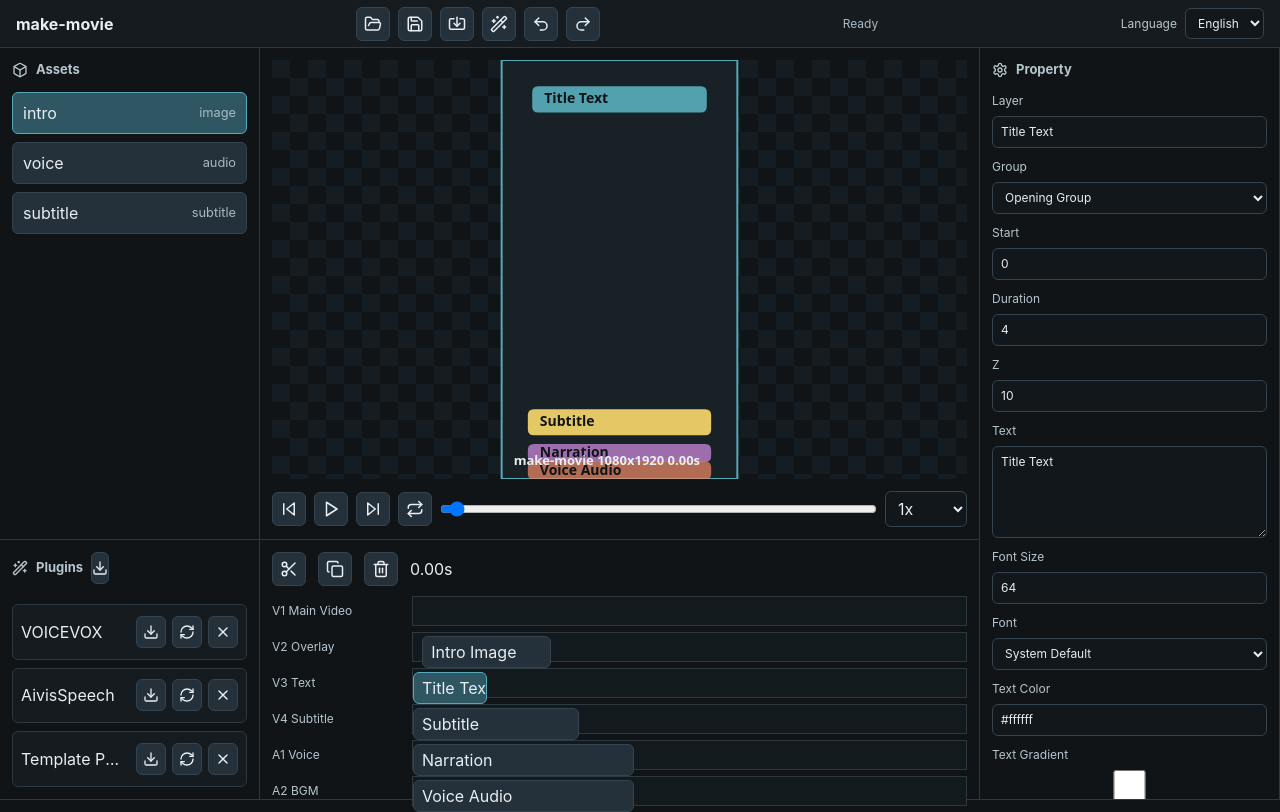
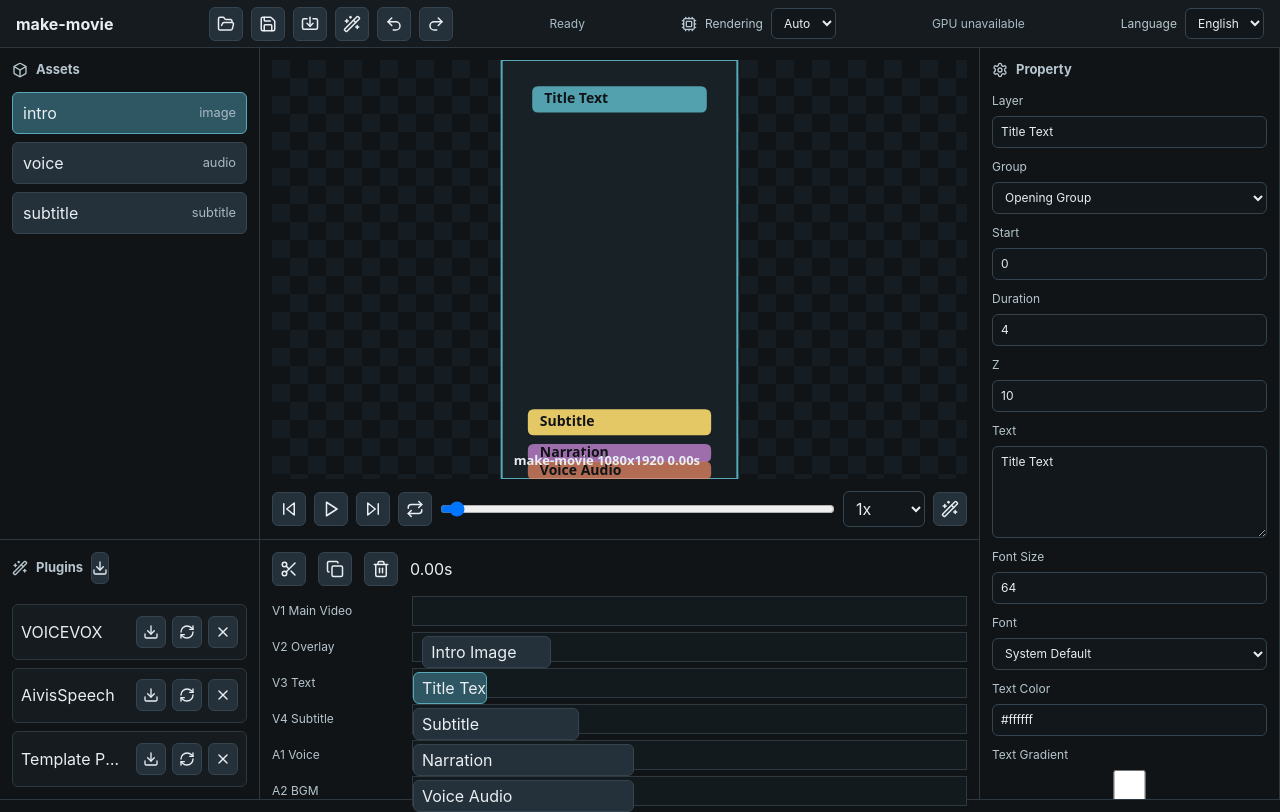
Before and after one commit to isksss/make-movie, a React (Vite) app in the folder apps/mm-gui/: page / in a window 1280 px wide. Built offline with nearby package versions, Linux system fonts and the light colour scheme.

Commit message:
feat(gui): レンダリングバックエンド選択を追加する
GUIからAuto/CPU/Skia/GPUを選択し、動画書き出しとRustプレビュー生成へ選択中バックエンドを渡せるようにした。GPU probe結果の表示と日英文言、Tauri/GUIテストも追加した。

```diff
--- a/apps/mm-gui/src/services/tauri.ts
+++ b/apps/mm-gui/src/services/tauri.ts
@@ -1,10 +1,15 @@
 import { invoke } from "@tauri-apps/api/core";
-import type { AssetKind } from "../types";
+import type { AssetKind, GpuProbeResult, RenderBackend } from "../types";
 
 export const commands = {
   loadProject: (path: string) => invoke<string>("load_project", { path }),
   saveProject: (path: string, toml: string) => invoke<void>("save_project", { path, toml }),
   buildProject: (path: string) => invoke<void>("build_project", { path }),
+  buildProjectWithBackend: (path: string, backend: RenderBackend) =>
+    invoke<void>("build_project_with_backend", { path, backend }),
+  renderPreviewFrame: (path: string, time: number, backend: RenderBackend) =>
+    invoke<string>("render_preview_frame", { path, time, backend }),
+  probeGpuBackend: () => invoke<GpuProbeResult>("probe_gpu_backend"),
   listSystemFonts: () => invoke<string[]>("list_system_fonts"),
   importAsset: (projectRoot: string, sourcePath: string, kind: AssetKind) =>
     invoke<string>("import_asset", { projectRoot, sourcePath, kind }),
--- a/apps/mm-gui/src/styles.css
+++ b/apps/mm-gui/src/styles.css
@@ -94,8 +94,29 @@
     white-space: nowrap;
   }
 
+  .render-backend-select {
+    align-items: center;
+    display: flex;
+    gap: 8px;
+    white-space: nowrap;
+  }
+
+  .render-backend-select select,
   .language-select select {
     min-height: 30px;
+  }
+
+  .gpu-status {
+    color: #a8bac4;
+    font-size: 12px;
+    max-width: 180px;
+    overflow: hidden;
+    text-overflow: ellipsis;
+    white-space: nowrap;
+  }
+
+  .gpu-status.available {
+    color: #8dd6a3;
   }
 
   .toolbar button,
@@ -233,7 +254,7 @@
     align-items: center;
     display: grid;
     gap: 8px;
-    grid-template-columns: repeat(4, 34px) 1fr 82px;
+    grid-template-columns: repeat(4, 34px) 1fr 82px 34px;
   }
 
   .preview-controls input {
--- a/apps/mm-gui/src/types.ts
+++ b/apps/mm-gui/src/types.ts
@@ -40,6 +40,12 @@ export type TextAlignKind = "left" | "center" | "right";
 export type TextGradientDirection = "vertical" | "horizontal";
 export type TtsProviderKind = "voicevox" | "aivis_speech" | "coeiro_ink";
 export type AssetMode = "copy" | "link";
+export type RenderBackend = "auto" | "cpu" | "skia" | "gpu";
+
+export interface GpuProbeResult {
+  available: boolean;
+  adapterName: string | null;
+}
 
 export interface ProjectSettings {
   title: string;
--- a/apps/mm-gui/src/ui/App.tsx
+++ b/apps/mm-gui/src/ui/App.tsx
@@ -1,6 +1,7 @@
 import {
   Box,
   Copy,
+  Cpu,
   Download,
   FolderOpen,
   Import,
@@ -25,7 +26,14 @@ import { parseProjectToml, serializeProjectToToml } from "../store/projectToml";
 import { useProjectStore } from "../store/projectStore";
 import { usePreviewStore } from "../store/previewStore";
 import { cropRect, layerAnimation, layerEffect, layerTransform, layerTransition } from "../types";
-import type { AssetKind, PluginDeclaration, ProjectState, TtsProviderKind } from "../types";
+import type {
+  AssetKind,
+  GpuProbeResult,
+  PluginDeclaration,
+  ProjectState,
+  RenderBackend,
+  TtsProviderKind,
+} from "../types";
 import { initialLocale, localeStorageKey, messages, optionLabels } from "./i18n";
 import type { Locale } from "./i18n";
 import { PreviewCanvas } from "./PreviewCanvas";
@@ -76,6 +84,7 @@ const easingOptions = [
   "elastic",
 ] as const;
 const ttsProviderOptions = ["voicevox", "aivis_speech", "coeiro_ink"] as const;
+const renderBackendOptions = ["auto", "cpu", "skia", "gpu"] as const;
 
 export function App() {
   const defaultLocale = initialLocale();
@@ -111,6 +120,8 @@ export function App() {
   const labels = optionLabels[locale];
   const [commandStatus, setCommandStatus] = useState<string>(messages[defaultLocale].ready);
   const [fontFamilies, setFontFamilies] = useState<string[]>([]);
+  const [renderBackend, setRenderBackend] = useState<RenderBackend>("auto");
+  const [gpuProbe, setGpuProbe] = useState<GpuProbeResult | null>(null);
 
   useEffect(() => {
     document.documentElement.lang = locale;
@@ -121,6 +132,12 @@ export function App() {
       .listSystemFonts()
       .then((fonts) => setFontFamilies(Array.isArray(fonts) ? fonts : []))
       .catch(() => setFontFamilies([]));
+  }, []);
+  useEffect(() => {
+    void commands
+      .probeGpuBackend()
+      .then((probe) => setGpuProbe(probe))
+      .catch(() => setGpuProbe({ available: false, adapterName: null }));
   }, []);
   const selectedLayer =
     project.layers.find((layer) => layer.id === selectedLayerId) ?? project.layers[0];
@@ -189,7 +206,12 @@ export function App() {
             <Import size={18} />
           </button>
           <button
-            onClick={() => runCommand(() => commands.buildProject(defaultProjectPath), t.built)}
+            onClick={() =>
+              runCommand(
+                () => commands.buildProjectWithBackend(defaultProjectPath, renderBackend),
+                t.built,
+              )
+            }
             title={t.buildMovie}
           >
             <Wand2 size={18} />
@@ -204,6 +226,25 @@ export function App() {
         <div aria-live="polite" className="command-status">
           {commandStatus}
         </div>
+        <label className="render-backend-select">
+          <Cpu size={16} />
+          {t.renderBackend}
+          <select
+            aria-label={t.renderBackend}
+            onChange={(event) => setRenderBackend(event.target.value as RenderBackend)}
+            value={renderBackend}
+          >
+            {renderBackendOptions.map((backend) => (
+              <option key={backend} value={backend}>
+                {labels.renderBackend[backend]}
+              </option>
+            ))}
+          </select>
+        </label>
+        <span className={gpuProbe?.available ? "gpu-status available" : "gpu-status"}>
+          {gpuProbe?.available ? t.gpuAvailable : t.gpuUnavailable}
+          {gpuProbe?.adapterName ? `: ${gpuProbe.adapterName}` : ""}
+        </span>
         <label className="language-select">
           {t.language}
           <select
@@ -299,6 +340,22 @@ export function App() {
               <option value={1.5}>1.5x</option>
               <option value={2}>2x</option>
             </select>
+            <button
+              onClick={() =>
+                runCommand(
+                  () =>
+                    commands.renderPreviewFrame(
+                      defaultProjectPath,
+                      preview.currentTime,
+                      renderBackend,
+                    ),
+                  t.previewRendered,
+                )
+              }
+              title={t.renderPreviewFrame}
+            >
+              <Wand2 size={18} />
+            </button>
           </div>
         </section>
 
--- a/apps/mm-gui/src/ui/i18n.ts
+++ b/apps/mm-gui/src/ui/i18n.ts
@@ -38,6 +38,11 @@ export const messages = {
     saved: "プロジェクトを保存しました",
     imported: "アセットを取り込みました",
     built: "動画を書き出しました",
+    previewRendered: "Rustプレビューを生成しました",
+    gpuAvailable: "GPU利用可",
+    gpuUnavailable: "GPU未検出",
+    renderBackend: "レンダリング",
+    renderPreviewFrame: "Rustプレビュー生成",
     language: "言語",
     japanese: "日本語",
     english: "English",
@@ -144,6 +149,11 @@ export const messages = {
     saved: "Project saved",
     imported: "Asset imported",
     built: "Movie built",
+    previewRendered: "Rust preview rendered",
+    gpuAvailable: "GPU available",
+    gpuUnavailable: "GPU unavailable",
+    renderBackend: "Rendering",
+    renderPreviewFrame: "Render Rust preview",
     language: "Language",
     japanese: "日本語",
     english: "English",
@@ -259,6 +269,7 @@ export const optionLabels: Record<
     easing: Record<EasingKind, string>;
     ttsProvider: Record<TtsProviderKind, string>;
     gradientDirection: Record<TextGradientDirection, string>;
+    renderBackend: Record<"auto" | "cpu" | "skia" | "gpu", string>;
   }
 > = {
   ja: {
@@ -339,6 +350,12 @@ export const optionLabels: Record<
       vertical: "縦",
       horizontal: "横",
     },
+    renderBackend: {
+      auto: "Auto",
+      cpu: "CPU",
+      skia: "Skia",
+      gpu: "GPU",
+    },
   },
   en: {
     textAlign: {
@@ -418,5 +435,11 @@ export const optionLabels: Record<
       vertical: "Vertical",
       horizontal: "Horizontal",
     },
+    renderBackend: {
+      auto: "Auto",
+      cpu: "CPU",
+      skia: "Skia",
+      gpu: "GPU",
+    },
   },
 };
```
Also changed, not shown: 2 other files (tests, documents, lock files or other folders).
